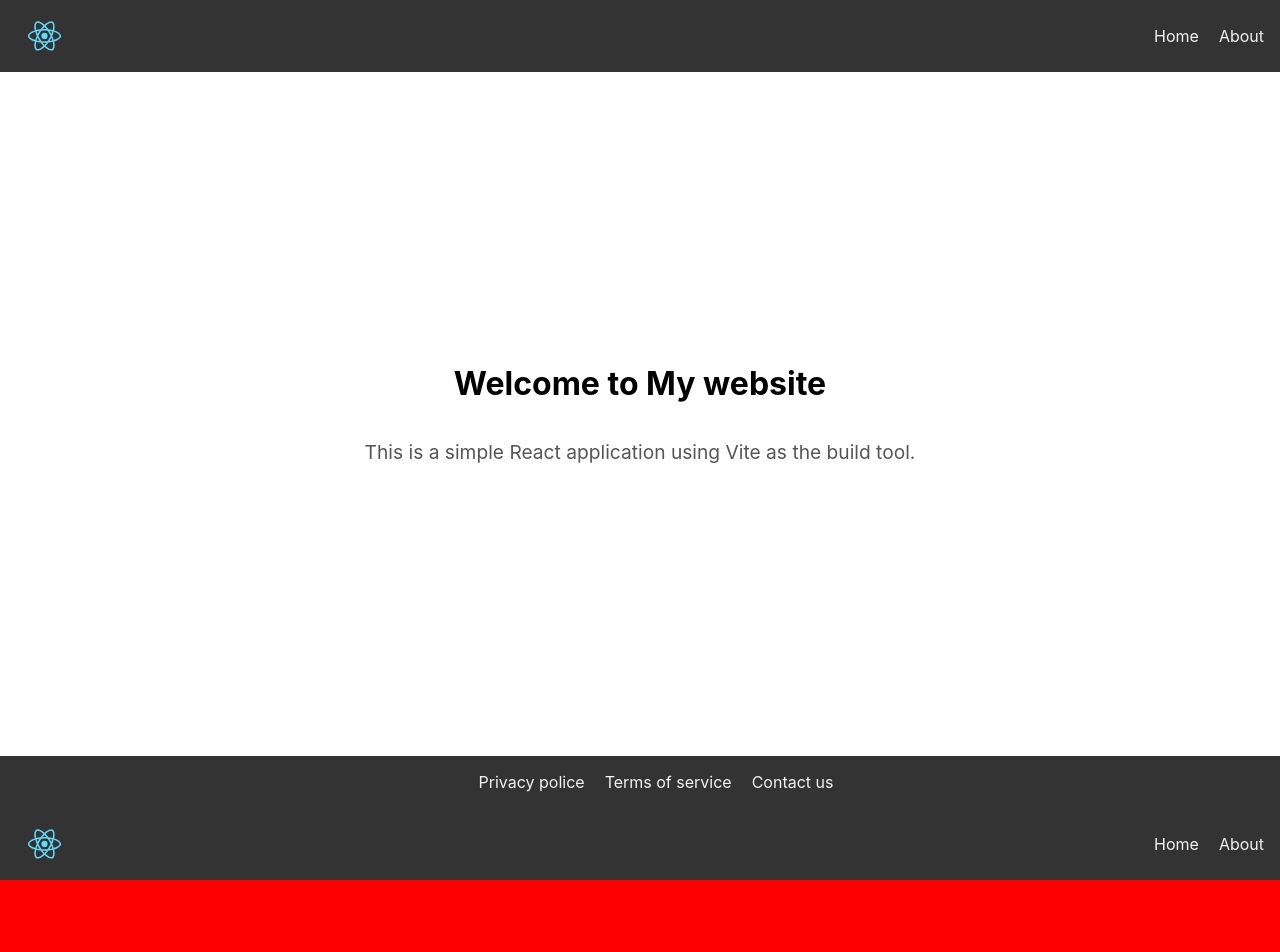
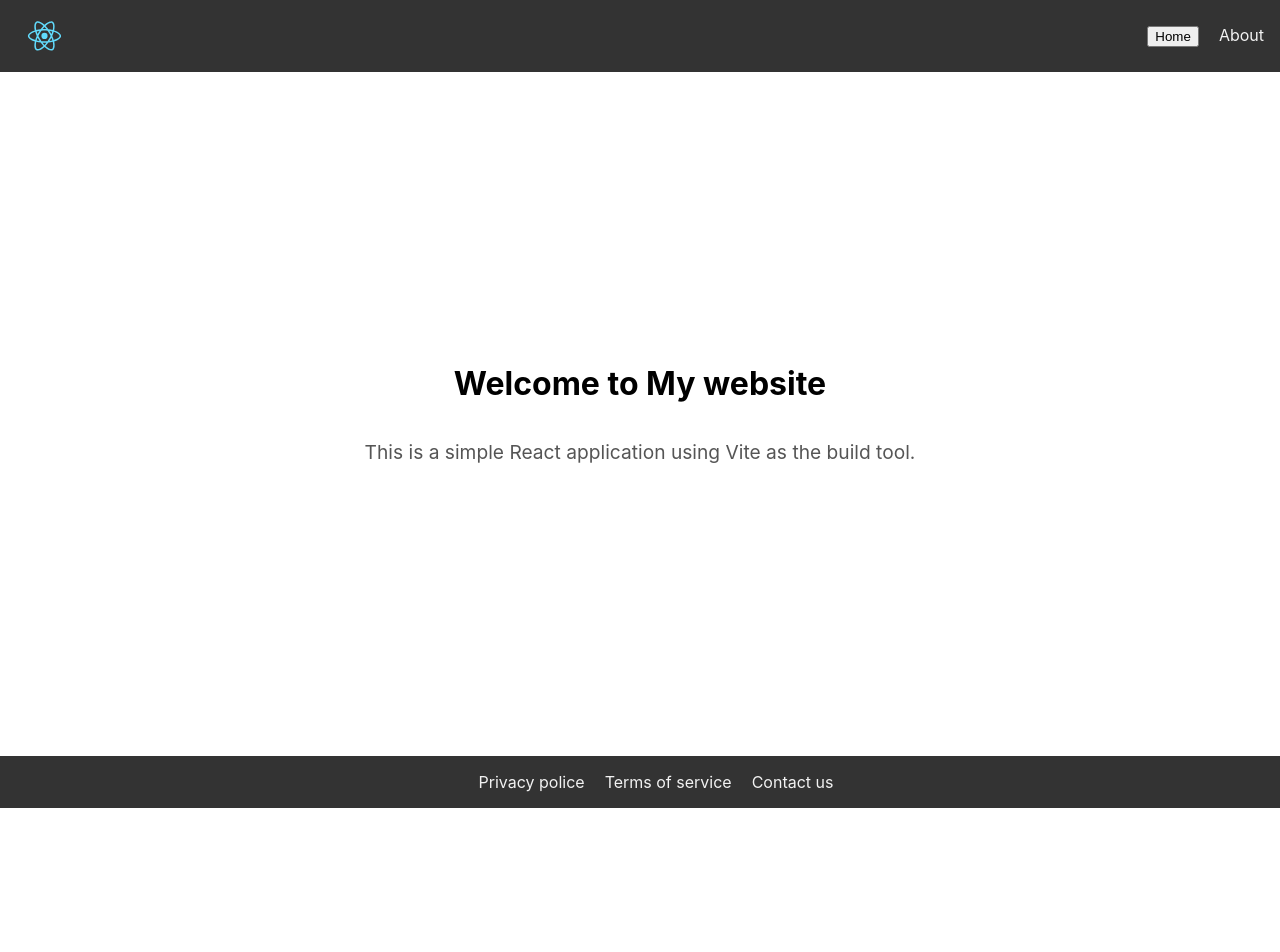
Before and after one commit to Harshchauhan177/ReactJS-FirstDemo, a React (Create React App) app in the folder beta-c/: page / in a window 1280 px wide. Shown: the top 952 px of the page. After the commit the page ends 808 px from the top, so only its background shows below. Built offline with nearby package versions, Linux system fonts and the light colour scheme.

Commit message:
React Router DOM basic complete
command to install React Router DOM in project is  ===  npm i react-router-dom

we use this to achive singal page website

```diff
--- a/beta-c/package.json
+++ b/beta-c/package.json
@@ -9,6 +9,7 @@
     "@testing-library/user-event": "^13.5.0",
     "react": "^19.1.1",
     "react-dom": "^19.1.1",
+    "react-router-dom": "^7.9.3",
     "react-scripts": "5.0.1",
     "web-vitals": "^2.1.4"
   },
--- a/beta-c/src/App.js
+++ b/beta-c/src/App.js
@@ -1,12 +1,16 @@
 import "./App.css";
 import About from "./pages/About";
 import Home from "./pages/Home";
-
+import { BrowserRouter as Router, Routes, Route } from "react-router-dom";
 function App() {
   return (
     <>
-      <Home />
-      <About />
+      <Router>
+        <Routes>
+          <Route path="/" element={<Home />} />
+          <Route path="/about" element={<About />} />
+        </Routes>
+      </Router>
     </>
   );
 }
--- a/beta-c/src/components/layouts/Navbar.js
+++ b/beta-c/src/components/layouts/Navbar.js
@@ -1,7 +1,14 @@
 import React from "react";
 import logo from "../../assets/svg/logo.svg";
 import NavbarStyles from "../../assets/css/Navbar.module.css";
+import { Link, useNavigate } from "react-router-dom";
 function Navbar() {
+  const navigate = useNavigate();
+
+  const handleClick = () => {
+    navigate("/");
+  };
+
   return (
     <nav className={NavbarStyles.navbar}>
       <div className={NavbarStyles.logo}>
@@ -9,10 +16,10 @@
       </div>
       <ul className={NavbarStyles.navLinks}>
         <li>
-          <a href="/">Home</a>
+          <button onClick={handleClick}>Home</button>
         </li>
         <li>
-          <a href="/">About</a>
+          <Link to="/about">About</Link>
         </li>
       </ul>
     </nav>
```
Also changed, not shown: 1 other file (tests, documents, lock files or other folders).
